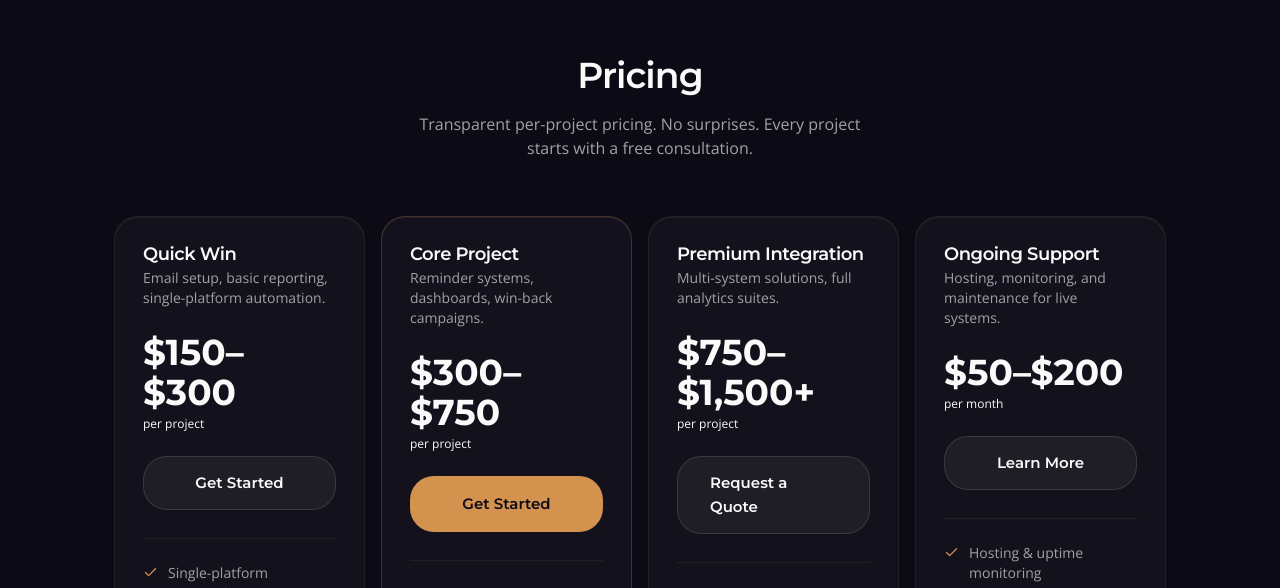
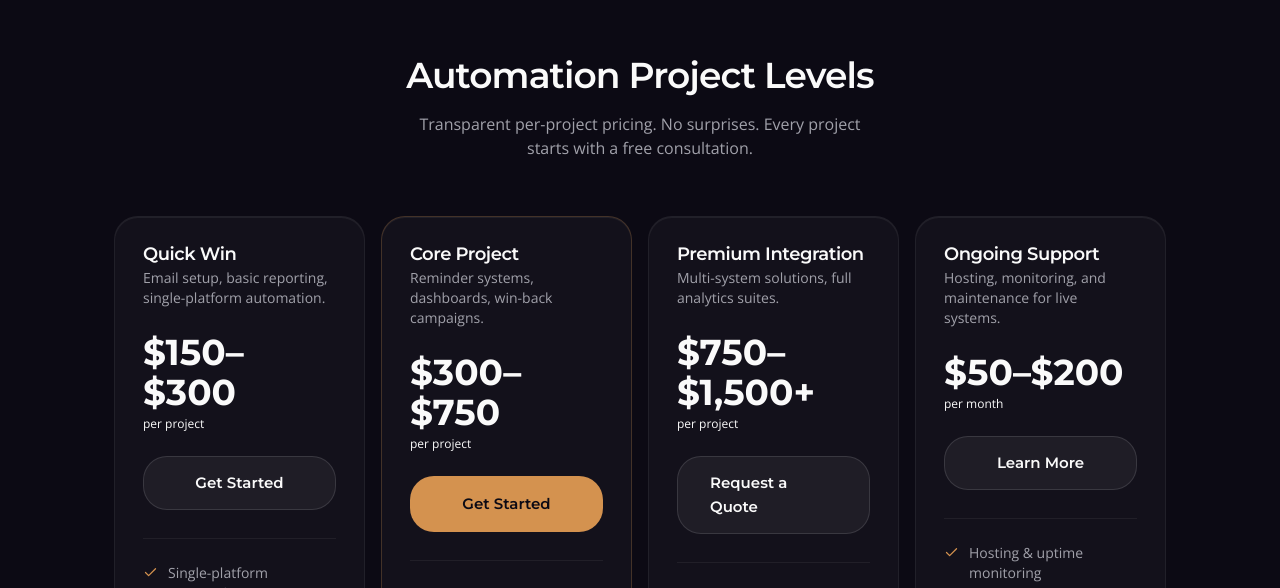
Before and after one commit to Luwalekeah/luwah-site, a Next.js app: page /services in a window 1280 px wide. Shown: the part 2088-2676 px from the top of the page. Built offline with nearby package versions, Linux system fonts and the light colour scheme; no server answers.

Commit message:
chore: rename Pricing to Automation Project Levels (nav + section heading) (#15)

```diff
--- a/src/components/Header.tsx
+++ b/src/components/Header.tsx
@@ -12,7 +12,7 @@ const NAV_LINKS = [
   { href: "/services", label: "Services" },
   { href: "/services#web-design", label: "Web Design" },
   { href: "/work", label: "Work" },
-  { href: "/services#pricing", label: "Pricing" },
+  { href: "/services#pricing", label: "Automation Project Levels" },
   { href: "/reviews", label: "Reviews" },
   { href: "/blog", label: "Blog" },
   { href: "/learn", label: "Learn" },
--- a/src/components/PricingSection.tsx
+++ b/src/components/PricingSection.tsx
@@ -105,7 +105,7 @@ export function PricingSection({
             className="mb-4 text-3xl font-bold md:text-4xl"
             style={{ fontFamily: "var(--font-display)" }}
           >
-            Pricing
+            Automation Project Levels
           </h2>
           <p
             className="mx-auto max-w-md text-base"
```
